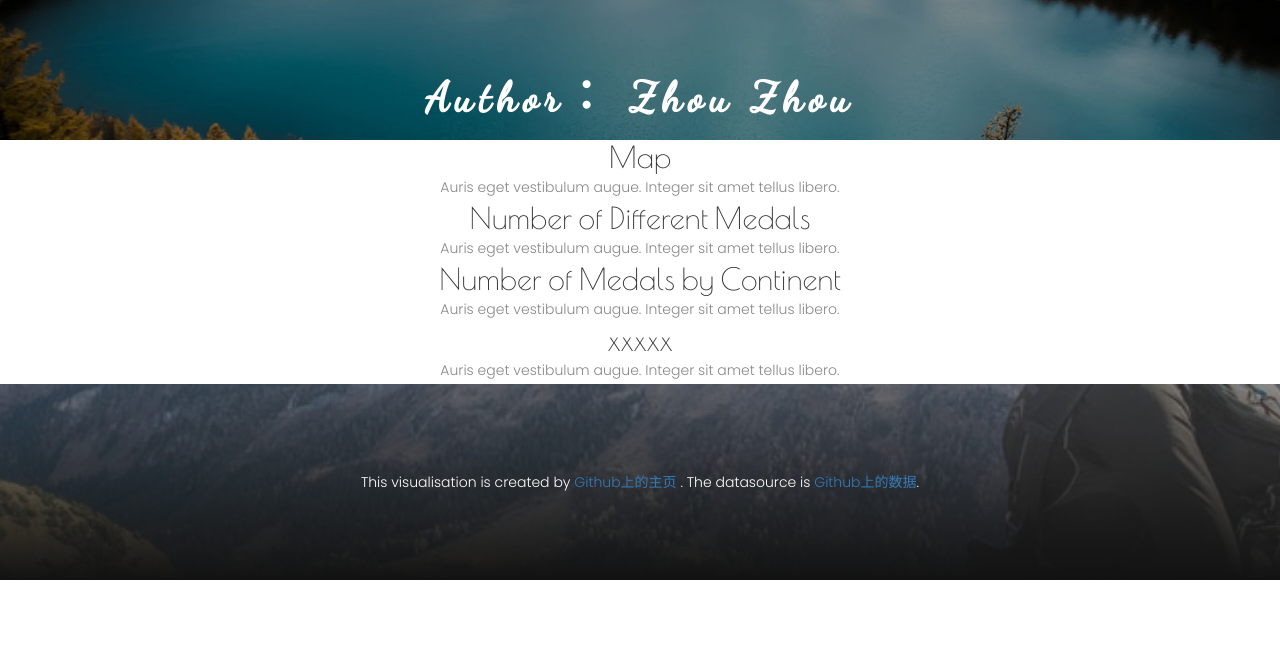
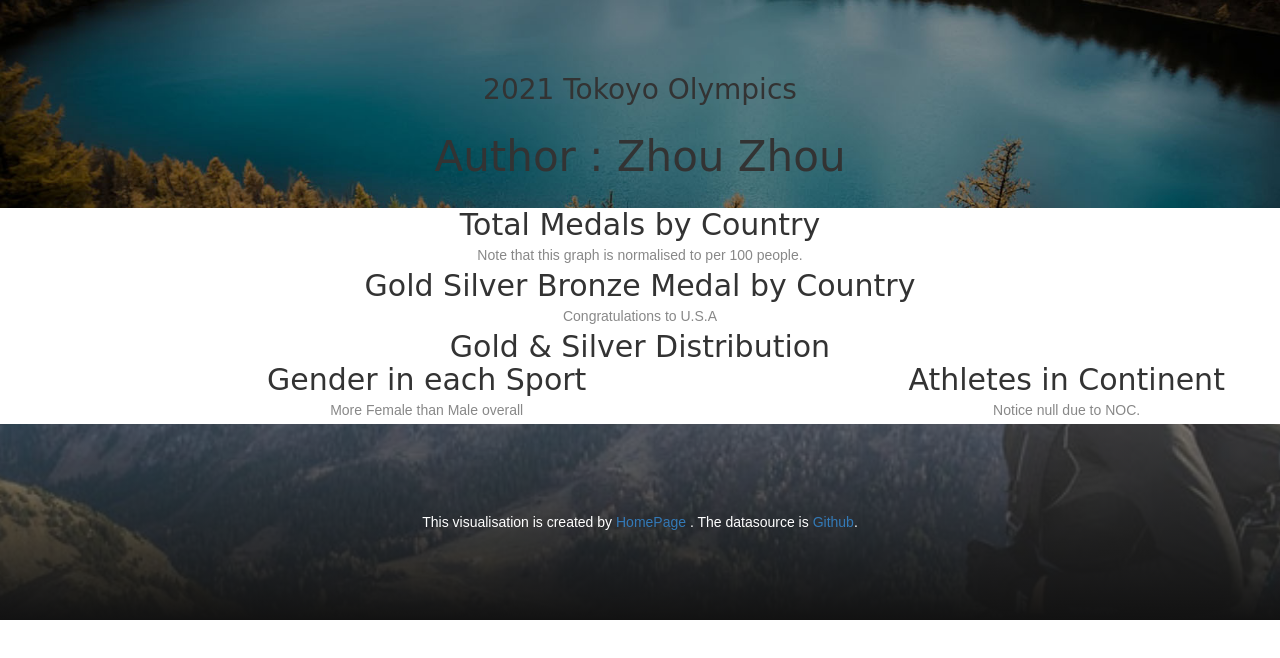
Before and after one commit to zzho0044/VisualOlympic, a plain HTML site: page index.html in a window 1280 px wide. Drawn offline with nearby package versions, Linux system fonts and the light colour scheme; a script that the page names is missing.

Commit message:
Add files via upload

```diff
--- a/index.html
+++ b/index.html
@@ -15,9 +15,9 @@
 	<link href="css/style.css" rel="stylesheet" type="text/css" media="all" />
 	<!-- //stylesheet -->
 	<!-- online fonts -->
-	<link href="http://fonts.googleapis.com/css?family=Poiret+One" rel="stylesheet">
-	<link href="http://fonts.googleapis.com/css?family=Dancing+Script" rel="stylesheet">
-	<link href="http://fonts.googleapis.com/css?family=Poppins:300,400,500,600,700" rel="stylesheet">
+<!--	<link href="http://fonts.googleapis.com/css?family=Poiret+One" rel="stylesheet">-->
+<!--	<link href="http://fonts.googleapis.com/css?family=Dancing+Script" rel="stylesheet">-->
+<!--	<link href="http://fonts.googleapis.com/css?family=Poppins:300,400,500,600,700" rel="stylesheet">-->
 	<!-- //online fonts -->
 	<!-- font-awesome-icons -->
 	<link href="css/font-awesome.css" type="text/css" rel="stylesheet">
@@ -34,13 +34,13 @@
 <div class="agileits_main">
 	<!-- header -->
 	<div class="w3_agile_logo">
-		<h1 class="text-center"><a href="index.html">Author： Zhou Zhou</a></h1>
+		<h1 class="text-center">2021 Tokoyo Olympics</h1>
+		<h1 class="text-center" style="font-size: 3em">Author : Zhou Zhou</h1>
 	</div>
 	<!-- banner -->
 	<div class="w3_banner">
 		<div class="container">
 			<div class="slider">
-
 				<script src="js/responsiveslides.min.js"></script>
 				<script>
 					// You can also use "$(window).load(function() {"
@@ -68,28 +68,23 @@
 
 </div>
 <!-- //banner -->
-
+<div style="text-align: center;">
 <div class="page">
-	<div style="text-align: center;">
 	<div class="pure-g">
 		<div class="pure-u-1-1">
-				<h2>Map</h2>
-				<P>Auris eget vestibulum augue. Integer sit amet tellus libero.
-				</P>
+			<h2 class="title">Total Medals by Country</h2>
+			<p class="content">Note that this graph is normalised to per 100 people.
+			</p>
 		</div>
 		<div class="pure-u-1-1">
 			<div id="vis1"  class="vis-container"></div>
 		</div>
 	</div>
-	</div>
 
-	<div style="text-align: center;">
 	<div class="pure-g">
 		<div class="pure-u-1-1">
-				<h2>Number of Different Medals</h2>
-				<P>Auris eget vestibulum augue. Integer sit amet tellus libero.
-				</P>
-			</div>
+			<h2 class="title">Gold Silver Bronze Medal by Country</h2>
+			<P class="content">Congratulations to U.S.A</P>
 		</div>
 	</div>
 	<div class="pure-g">
@@ -97,6 +92,7 @@
 			<div id="vis2"  class="vis-container"></div>
 		</div>
 	</div>
+
 
 
 	<!--	<div class="pure-g">-->
@@ -109,46 +105,50 @@
 	<!--			</P>-->
 	<!--		</div>-->
 	<!--	</div>-->
-	<div style="text-align: center;">
+
+
+<!--	<div style="text-align: center;">-->
+<!--		<div class="pure-g">-->
+<!--			<div class="pure-u-1-1">-->
+<!--				<h2 class="title">xxxxx</h2>-->
+<!--				<P>Auris eget vestibulum augue. Integer sit amet tellus libero.-->
+<!--				</P>-->
+<!--			</div>-->
+<!--		</div>-->
+<!--	</div>-->
 	<div class="pure-g">
 		<div class="pure-u-1-1">
-				<h2>Number of Medals by Continent</h2>
-				<P>Auris eget vestibulum augue. Integer sit amet tellus libero.
-				</P>
+			<h2 class="title">Gold & Silver Distribution</h2>
 		</div>
 		<div class="pure-u-1-1">
 			<div id="vis3"  class="vis-container"></div>
 		</div>
 	</div>
-	</div>
 
-	<div style="text-align: center;">
-		<div class="pure-g">
-			<div class="pure-u-1-1">
-				<h2>xxxxx</h2>
-				<P>Auris eget vestibulum augue. Integer sit amet tellus libero.
-				</P>
-			</div>
-		</div>
-	</div>
+
 	<div class="pure-g">
 		<div class="pure-u-2-3">
-			<div id="vis4"  class="vis-container"></div>
+			<h2 class="title">Gender in each Sport</h2>
+			<P class="content">More Female than Male overall</P>
+			<div id="vis4" class="vis-container"></div>
 		</div>
 		<div class="pure-u-1-3">
-			<div id="vis5"  class="vis-container"></div>
+			<h2 class="title">Athletes in Continent</h2>
+			<P class="content">Notice null due to NOC.</P>
+			<div id="vis5" class="vis-container"></div>
 		</div>
 	</div>
 
 </div> <!-- end page -->
+</div> <!-- end page -->
 <!-- section -->
 <div class="w3layouts-section" id="blog">
 	<div class="container">
-		<p>
+		<p class="content">
 			This visualisation is created by
-			<a href="https://github.com/zzho0044/VisualOlympic" target="_blank">Github上的主页</a>
+			<a href="https://github.com/zzho0044/VisualOlympic" target="_blank" class="myHref">HomePage</a>
 			. The datasource is
-			<a href="https://github.com/zzho0044/VisualOlympic/tree/main/data" target="_blank">Github上的数据</a>.
+			<a href="https://github.com/zzho0044/VisualOlympic/tree/main/data" target="_blank" class="myHref">Github</a>.
 		</p>
 	</div>
 </div>
```
Lines whose indentation alone changed are shown as unchanged.
